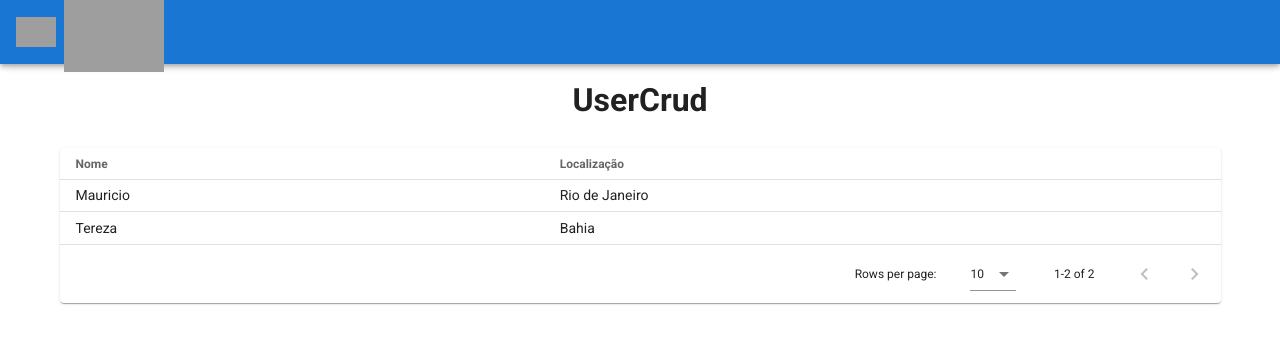
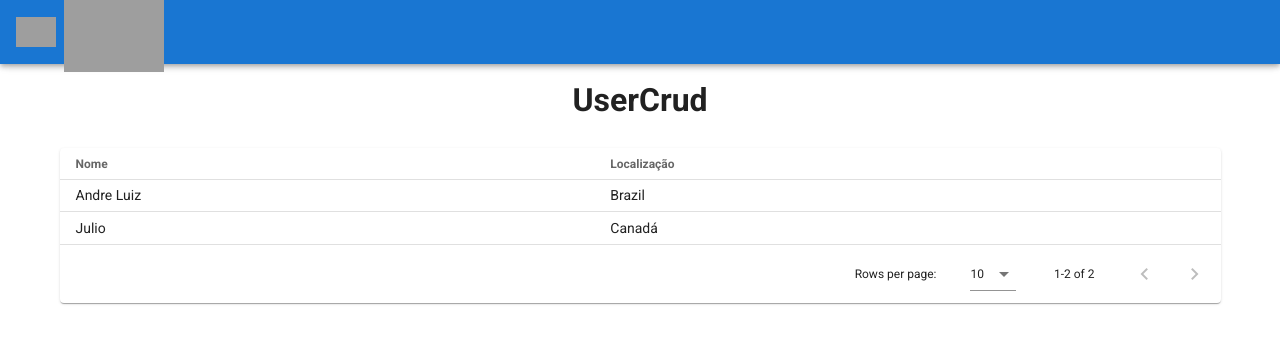
Before and after one commit to lucasbsi/SimpleCrudVueJs, a Vue app: page / in a window 1280 px wide. Shown: the top 344 px of the page. Built offline with nearby package versions, Linux system fonts and the light colour scheme; data requests are answered from the project's data file; grey boxes are pictures that could not be loaded.

Commit message:
Consumindo a API com Axios get

```diff
--- a/db.json
+++ b/db.json
@@ -2,7 +2,7 @@
     "users": [
         {
             "id": 1,
-            "name": "Andrew",
+            "name": "Andre Luiz",
             "location": "Brazil"
         },
         {
--- a/src/components/UserCrud.vue
+++ b/src/components/UserCrud.vue
@@ -21,20 +21,30 @@
 </template>
 
 <script>
+import axios from "axios";
 export default {
   name: "UserCrud",
-  data() {
-    return {
-      headers: [
-        { text: "Nome", value: "name" },
-        { text: "Localização", value: "location" },
-      ],
-
-      users: [
-        { id: 1, name: "Mauricio", location: "Rio de Janeiro" },
-        { id: 2, name: "Tereza", location: "Bahia" },
-      ],
-    };
+  data: () => ({
+    headers: [
+      { text: "Nome", value: "name" },
+      { text: "Localização", value: "location" },
+    ],
+    users: [{ id: 1, name: "Luiz", location: "Philipinas" }],
+  }),
+  methods: {
+    inicializa() {
+      axios("http://localhost:3000/users")
+        .then((response) => {
+          this.users = response.data;
+        })
+        .catch((error) => console.log(error));
+    },
+  },
+  created() {
+    this.inicializa();
   },
 };
 </script>
+
+<style scoped>
+</style>
--- a/vue.config.js
+++ b/vue.config.js
@@ -1,5 +1,6 @@
 module.exports = {
   "transpileDependencies": [
     "vuetify"
-  ]
+  ],
+
 }
```
Also changed, not shown: src/components/UserCrud-bkp.vue (deleted, +0 -45 lines).
